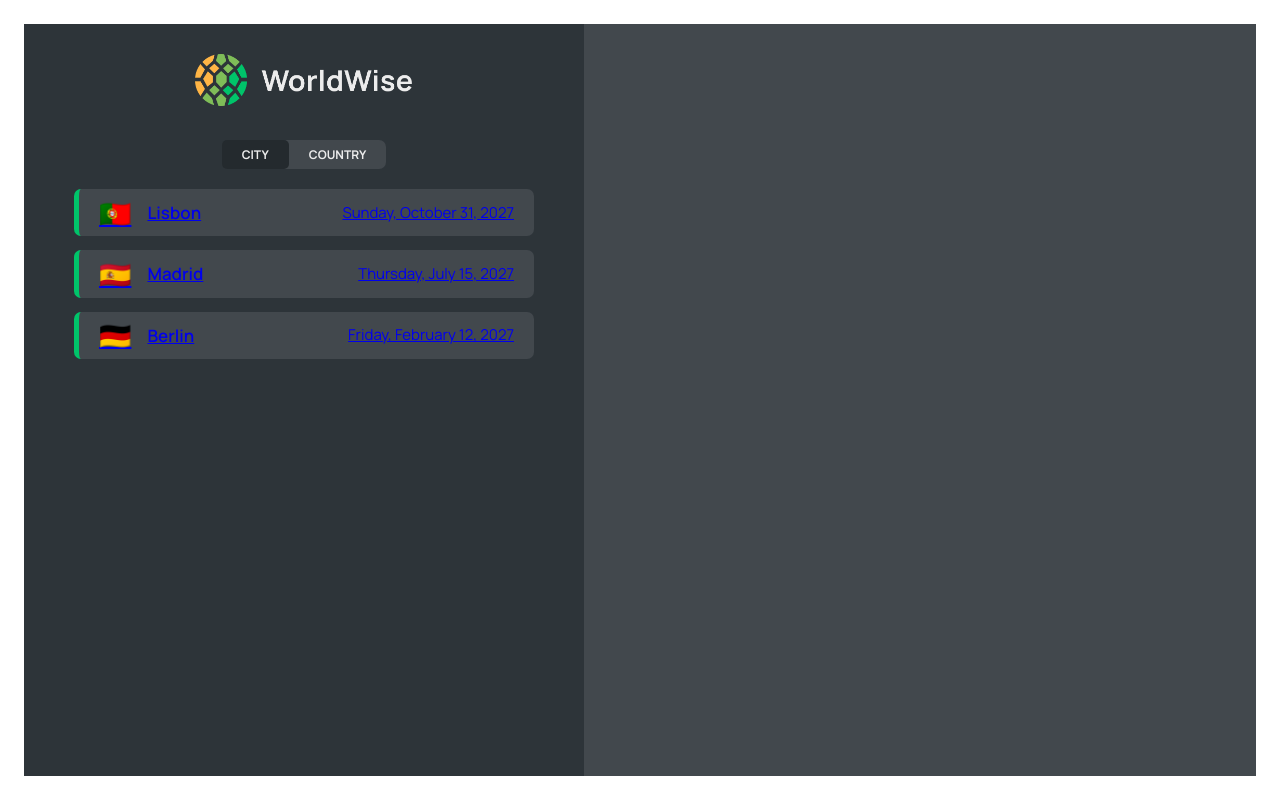
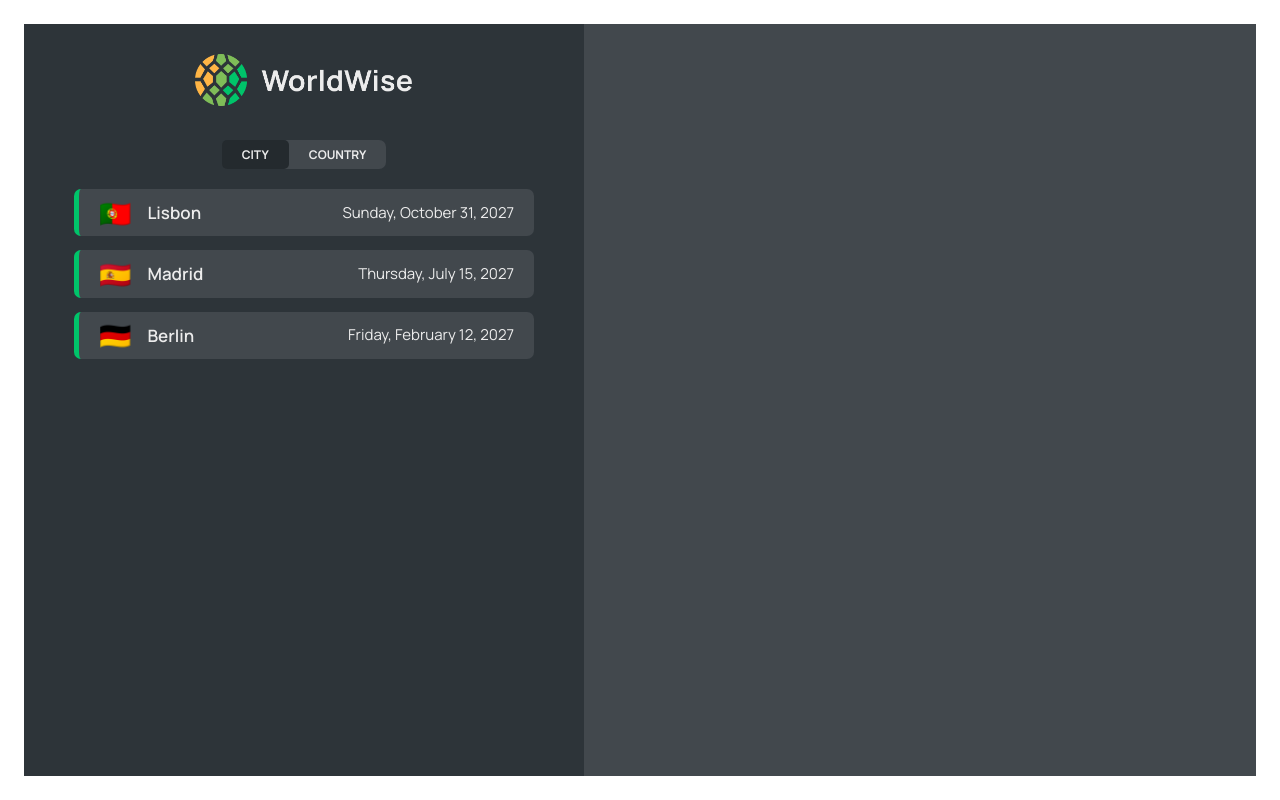
Before and after one commit to dhanushtheijas08/world-wise-website, a React (Vite) app: page /app/city in a window 1280 px wide. Built offline with nearby package versions, Linux system fonts and the light colour scheme; data requests are answered from the project's data file.

Commit message:
added country

```diff
--- a/src/App.jsx
+++ b/src/App.jsx
@@ -1,4 +1,4 @@
-import { BrowserRouter, Routes, Route } from "react-router-dom";
+import { BrowserRouter, Routes, Route, Navigate } from "react-router-dom";
 import Homepage from "./pages/Homepage";
 import Product from "./pages/Product";
 import Pricing from "./pages/Pricing";
@@ -6,31 +6,13 @@ import Login from "./pages/Login";
 import PageNotFound from "./pages/PageNotFound";
 import AppLayout from "./components/AppLayout";
 import Form from "./components/Form";
-import { useEffect, useState } from "react";
 import CityList from "./components/CityList";
 import CountryList from "./components/CountryList";
 import City from "./components/City";
+import CityContexts from "./contexts/CityContexts";
 export default function App() {
-  const [cityData, setCityData] = useState([]);
-  const [isLoading, setIsLoading] = useState(false);
-
-  useEffect(function () {
-    async function fetchCityData() {
-      try {
-        setIsLoading(true);
-        const res = await fetch("http://localhost:9210/cities");
-        const data = await res.json();
-        setCityData(data);
-      } catch {
-        console.log("Error");
-      } finally {
-        setIsLoading(false);
-      }
-    }
-    fetchCityData();
-  }, []);
   return (
-    <div>
+    <CityContexts>
       <BrowserRouter>
         <Routes>
           <Route path="/" element={<Homepage />} />
@@ -38,24 +20,15 @@ export default function App() {
           <Route path="pricing" element={<Pricing />} />
           <Route path="login" element={<Login />} />
           <Route path="app" element={<AppLayout />}>
-            <Route
-              index
-              element={<CityList cities={cityData} isLoading={isLoading} />}
-            />
-            <Route
-              path="city"
-              element={<CityList cities={cityData} isLoading={isLoading} />}
-            />
-            <Route path="city/:id" element={<City cities={cityData} />} />
-            <Route
-              path="country"
-              element={<CountryList countries={cityData} />}
-            />
+            <Route index element={<Navigate replace to="city" />} />
+            <Route path="city" element={<CityList />} />
+            <Route path="city/:id" element={<City />} />
+            <Route path="country" element={<CountryList />} />
             <Route path="form" element={<Form />} />
           </Route>
           <Route path="*" element={<PageNotFound />} />
         </Routes>
       </BrowserRouter>
-    </div>
+    </CityContexts>
   );
 }
--- a/src/components/City.jsx
+++ b/src/components/City.jsx
@@ -1,6 +1,8 @@
 import { useParams } from "react-router-dom";
+import { useEffect } from "react";
 import styles from "./City.module.css";
-
+import { useCityContexts } from "../contexts/CityContexts";
+// import BackButton from "./BackButton";
 const formatDate = (date) =>
   new Intl.DateTimeFormat("en", {
     day: "numeric",
@@ -9,16 +11,15 @@ const formatDate = (date) =>
     weekday: "long",
   }).format(new Date(date));
 
-function City({ cities }) {
-  // TEMP DATA
-  const currentCity = {
-    cityName: "Lisbon",
-    emoji: "🇵🇹",
-    date: "2027-10-31T15:59:59.138Z",
-    notes: "My favorite city so far!",
-  };
-
+function City() {
+  const { fetchCurrentCityData, currentCity } = useCityContexts();
   const { id } = useParams();
+  useEffect(
+    function () {
+      fetchCurrentCityData(id);
+    },
+    [id]
+  );
 
   const { cityName, emoji, date, notes } = currentCity;
 
@@ -54,9 +55,7 @@ function City({ cities }) {
         </a>
       </div>
 
-      {/* <div>
-        <ButtonBack />
-      </div> */}
+      <div>{/* <BackButton /> */}</div>
     </div>
   );
 }
--- a/src/components/CityItem.jsx
+++ b/src/components/CityItem.jsx
@@ -8,15 +8,18 @@ const formatDate = (date) =>
     weekday: "long",
   }).format(new Date(date));
 function CityItem({ city }) {
-  const { cityName, emoji, date, id } = city;
+  const { cityName, emoji, date, id, position } = city;
   return (
-    <Link to={`${id}`}>
-      <li className={styles.cityItem}>
+    <li>
+      <Link
+        to={`${id}?lat=${position.lat}&lng=${position.lng}`}
+        className={styles.cityItem}
+      >
         <span className={styles.emoji}> {emoji} </span>
         <h3 className={styles.name}> {cityName} </h3>
         <time className={styles.date}> {formatDate(date)} </time>
-      </li>
-    </Link>
+      </Link>
+    </li>
   );
 }
 
--- a/src/components/CityList.jsx
+++ b/src/components/CityList.jsx
@@ -1,7 +1,9 @@
 import Spinner from "./Spinner";
 import CityItem from "./CityItem";
 import styles from "./CityList.module.css";
-function CityList({ cities, isLoading }) {
+import { useCityContexts } from "../contexts/CityContexts";
+function CityList() {
+  const { cityData: cities, isLoading } = useCityContexts();
   const renderCityList = cities.map((city) => (
     <CityItem key={city.id} city={city} />
   ));
--- a/src/components/CountryList.jsx
+++ b/src/components/CountryList.jsx
@@ -1,6 +1,8 @@
 import styles from "./CountryList.module.css";
 import CountryItem from "./CountryItem";
-function CountryList({ countries }) {
+import { useCityContexts } from "../contexts/CityContexts";
+function CountryList() {
+  const { cityData: countries } = useCityContexts();
   const renderCountryList = countries.map((country) => (
     <CountryItem key={country.id} country={country} />
   ));
--- a/src/components/Map.jsx
+++ b/src/components/Map.jsx
@@ -1,6 +1,8 @@
+import { useSearchParams } from "react-router-dom";
 import styles from "./Map.module.css";
 function Map() {
-  return <div className={styles.mapContainer}></div>;
+  const [location, setLocation] = useSearchParams();
+  return <div className={styles.mapContainer}> {location.get("lat")}</div>;
 }
 
 export default Map;
--- /dev/null
+++ b/src/contexts/CityContexts.jsx
@@ -0,0 +1,51 @@
+import { createContext, useContext, useEffect, useState } from "react";
+
+const BASE_URL = "http://localhost:9210";
+const CitiesContexts = createContext();
+function CityContexts({ children }) {
+  const [cityData, setCityData] = useState([]);
+  const [isLoading, setIsLoading] = useState(false);
+  const [currentCity, setCurrentCity] = useState({});
+
+  useEffect(function () {
+    async function fetchCityData() {
+      try {
+        setIsLoading(true);
+        const res = await fetch(`${BASE_URL}/cities`);
+        const data = await res.json();
+        setCityData(data);
+      } catch {
+        console.log("Error");
+      } finally {
+        setIsLoading(false);
+      }
+    }
+    fetchCityData();
+  }, []);
+
+  async function fetchCurrentCityData(id) {
+    const res = await fetch(`${BASE_URL}/cities/${id}`);
+    const data = await res.json();
+    setCurrentCity(data);
+  }
+
+  return (
+    <CitiesContexts.Provider
+      value={{
+        cityData,
+        isLoading,
+        currentCity,
+        fetchCurrentCityData,
+      }}
+    >
+      {children}
+    </CitiesContexts.Provider>
+  );
+}
+
+function useCityContexts() {
+  const context = useContext(CitiesContexts);
+  return context;
+}
+export default CityContexts;
+export { useCityContexts };
```
